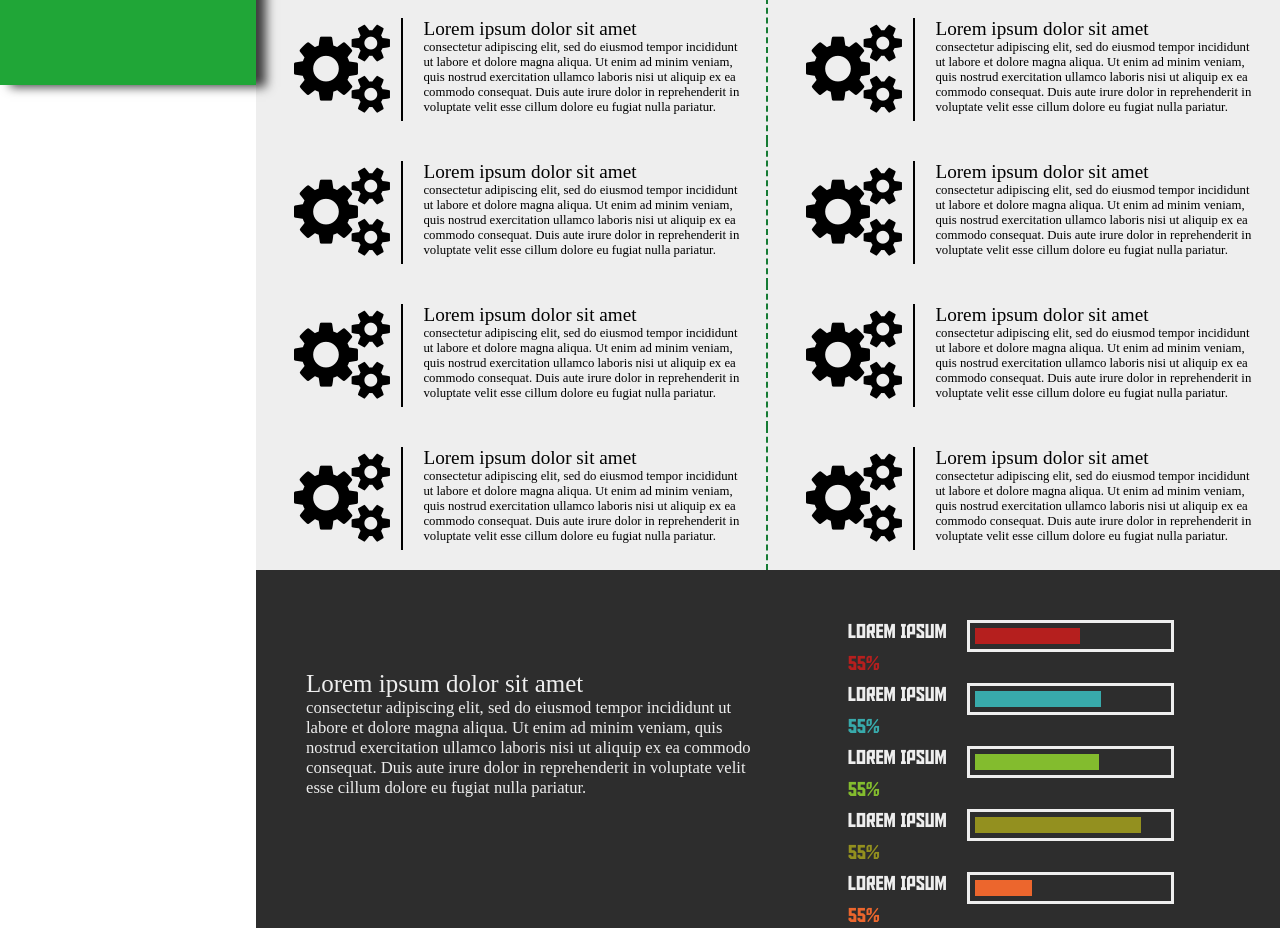
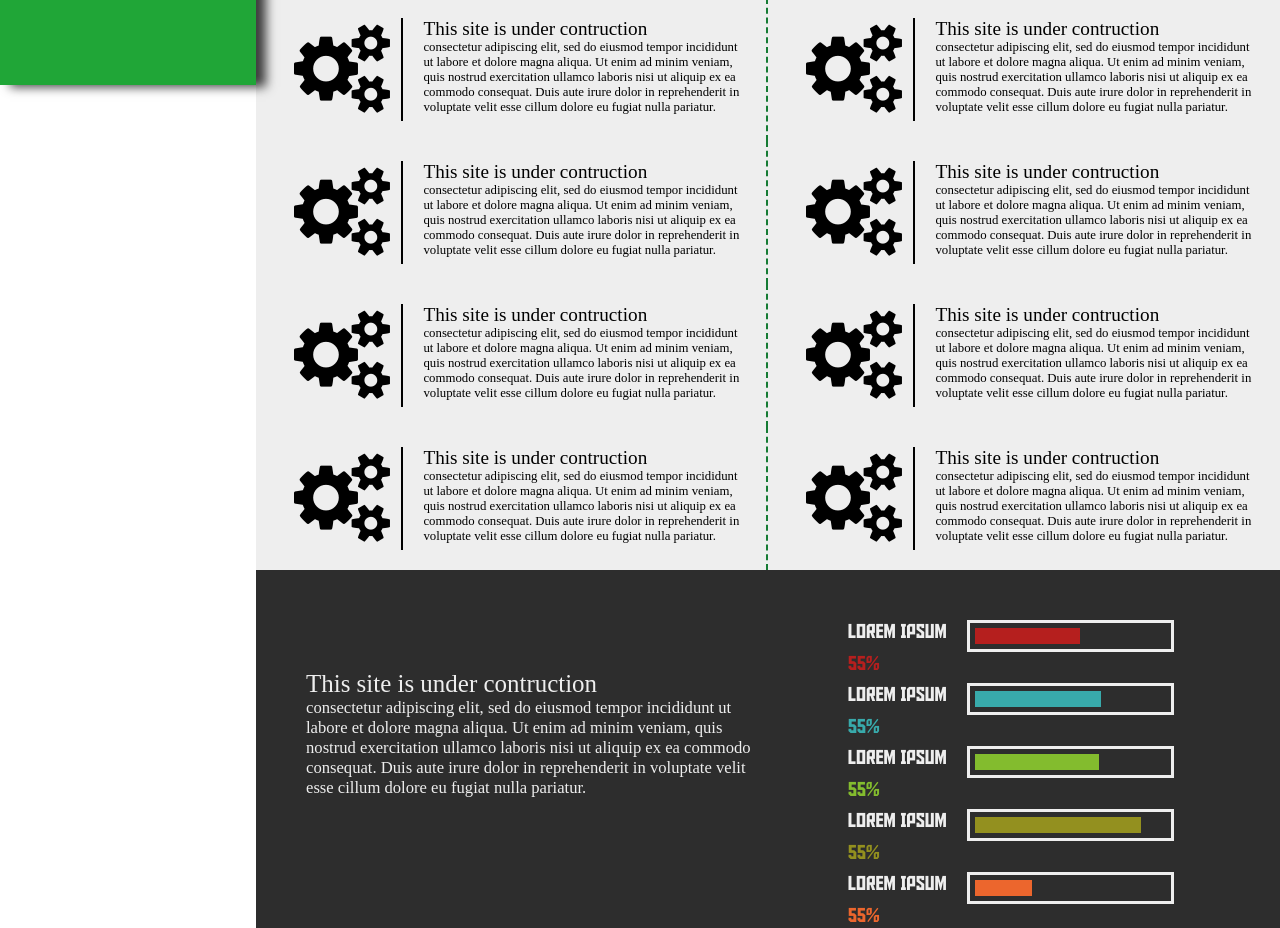
Before and after one commit to FoxelpDesign/foxelpdesign.github.io, a plain HTML site: page index.html in a window 1280 px wide. Shown: the part 715-1643 px from the top of the page. Drawn offline with Linux system fonts and the light colour scheme.

Commit message:
Added onload function and changed some lorem ipsum

```diff
--- a/index.html
+++ b/index.html
@@ -8,6 +8,12 @@
         <meta name="viewport" content="initial-scale=1.0">
         <link rel="stylesheet" href="css/fontello.css"/>
         <link rel="stylesheet" href="css/picture.css"/>
+
+        <script>
+            window.onload = function() {
+                alert("This site is under construction! Please be forgiving :)");
+            };
+        </script>
     </head>
 
     <body>
@@ -60,7 +66,7 @@
                     <i class="icon-cog-alt"></i>
                 </div>
                 <div class="service_text">
-                <span class="s_tittle">Lorem ipsum dolor sit amet</span>
+                <span class="s_tittle">This site is under contruction</span>
                 consectetur adipiscing elit, sed do eiusmod tempor incididunt ut labore et dolore magna aliqua. Ut enim ad minim veniam, quis nostrud exercitation ullamco laboris nisi ut aliquip ex ea commodo consequat. Duis aute irure dolor in reprehenderit in voluptate velit esse cillum dolore eu fugiat nulla pariatur.
                 </div>
             </div><div class="service">
@@ -68,7 +74,7 @@
                     <i class="icon-cog-alt"></i>
                 </div>
                 <div class="service_text">
-                <span class="s_tittle">Lorem ipsum dolor sit amet</span>
+                <span class="s_tittle">This site is under contruction</span>
                 consectetur adipiscing elit, sed do eiusmod tempor incididunt ut labore et dolore magna aliqua. Ut enim ad minim veniam, quis nostrud exercitation ullamco laboris nisi ut aliquip ex ea commodo consequat. Duis aute irure dolor in reprehenderit in voluptate velit esse cillum dolore eu fugiat nulla pariatur.
                 </div>
             </div>
@@ -77,7 +83,7 @@
                     <i class="icon-cog-alt"></i>
                 </div>
                 <div class="service_text">
-                <span class="s_tittle">Lorem ipsum dolor sit amet</span>
+                <span class="s_tittle">This site is under contruction</span>
                 consectetur adipiscing elit, sed do eiusmod tempor incididunt ut labore et dolore magna aliqua. Ut enim ad minim veniam, quis nostrud exercitation ullamco laboris nisi ut aliquip ex ea commodo consequat. Duis aute irure dolor in reprehenderit in voluptate velit esse cillum dolore eu fugiat nulla pariatur.
                 </div>
             </div><div class="service">
@@ -85,7 +91,7 @@
                     <i class="icon-cog-alt"></i>
                 </div>
                 <div class="service_text">
-                <span class="s_tittle">Lorem ipsum dolor sit amet</span>
+                <span class="s_tittle">This site is under contruction</span>
                 consectetur adipiscing elit, sed do eiusmod tempor incididunt ut labore et dolore magna aliqua. Ut enim ad minim veniam, quis nostrud exercitation ullamco laboris nisi ut aliquip ex ea commodo consequat. Duis aute irure dolor in reprehenderit in voluptate velit esse cillum dolore eu fugiat nulla pariatur.
                 </div>
             </div>
@@ -94,7 +100,7 @@
                     <i class="icon-cog-alt"></i>
                 </div>
                 <div class="service_text">
-                <span class="s_tittle">Lorem ipsum dolor sit amet</span>
+                <span class="s_tittle">This site is under contruction</span>
                 consectetur adipiscing elit, sed do eiusmod tempor incididunt ut labore et dolore magna aliqua. Ut enim ad minim veniam, quis nostrud exercitation ullamco laboris nisi ut aliquip ex ea commodo consequat. Duis aute irure dolor in reprehenderit in voluptate velit esse cillum dolore eu fugiat nulla pariatur.
                 </div>
             </div><div class="service">
@@ -102,7 +108,7 @@
                     <i class="icon-cog-alt"></i>
                 </div>
                 <div class="service_text">
-                <span class="s_tittle">Lorem ipsum dolor sit amet</span>
+                <span class="s_tittle">This site is under contruction</span>
                 consectetur adipiscing elit, sed do eiusmod tempor incididunt ut labore et dolore magna aliqua. Ut enim ad minim veniam, quis nostrud exercitation ullamco laboris nisi ut aliquip ex ea commodo consequat. Duis aute irure dolor in reprehenderit in voluptate velit esse cillum dolore eu fugiat nulla pariatur.
                 </div>
             </div>
@@ -111,7 +117,7 @@
                     <i class="icon-cog-alt"></i>
                 </div>
                 <div class="service_text">
-                <span class="s_tittle">Lorem ipsum dolor sit amet</span>
+                <span class="s_tittle">This site is under contruction</span>
                 consectetur adipiscing elit, sed do eiusmod tempor incididunt ut labore et dolore magna aliqua. Ut enim ad minim veniam, quis nostrud exercitation ullamco laboris nisi ut aliquip ex ea commodo consequat. Duis aute irure dolor in reprehenderit in voluptate velit esse cillum dolore eu fugiat nulla pariatur.
                 </div>
             </div><div class="service">
@@ -119,14 +125,14 @@
                     <i class="icon-cog-alt"></i>
                 </div>
                 <div class="service_text">
-                <span class="s_tittle">Lorem ipsum dolor sit amet</span>
+                <span class="s_tittle">This site is under contruction</span>
                 consectetur adipiscing elit, sed do eiusmod tempor incididunt ut labore et dolore magna aliqua. Ut enim ad minim veniam, quis nostrud exercitation ullamco laboris nisi ut aliquip ex ea commodo consequat. Duis aute irure dolor in reprehenderit in voluptate velit esse cillum dolore eu fugiat nulla pariatur.
                 </div>
             </div>
         </div>
         <div id="skills">
             <div class="text">
-            <span class="skills_title">Lorem ipsum dolor sit amet</span>
+            <span class="skills_title">This site is under contruction</span>
             consectetur adipiscing elit, sed do eiusmod tempor incididunt ut labore et dolore magna aliqua. Ut enim ad minim veniam, quis nostrud exercitation ullamco laboris nisi ut aliquip ex ea commodo consequat. Duis aute irure dolor in reprehenderit in voluptate velit esse cillum dolore eu fugiat nulla pariatur.
             </div><div id="bars">
                 <div class="bar">
```
